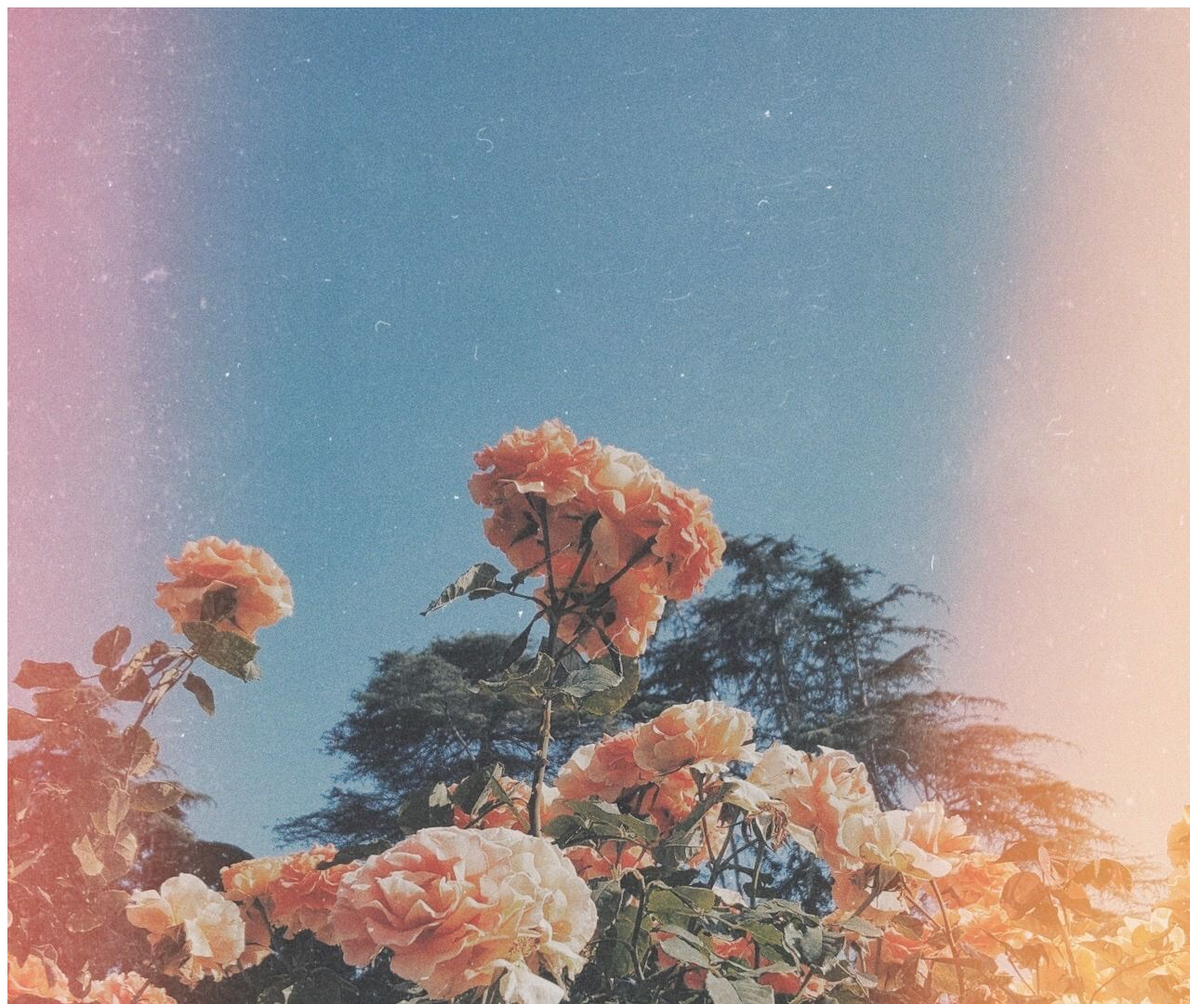
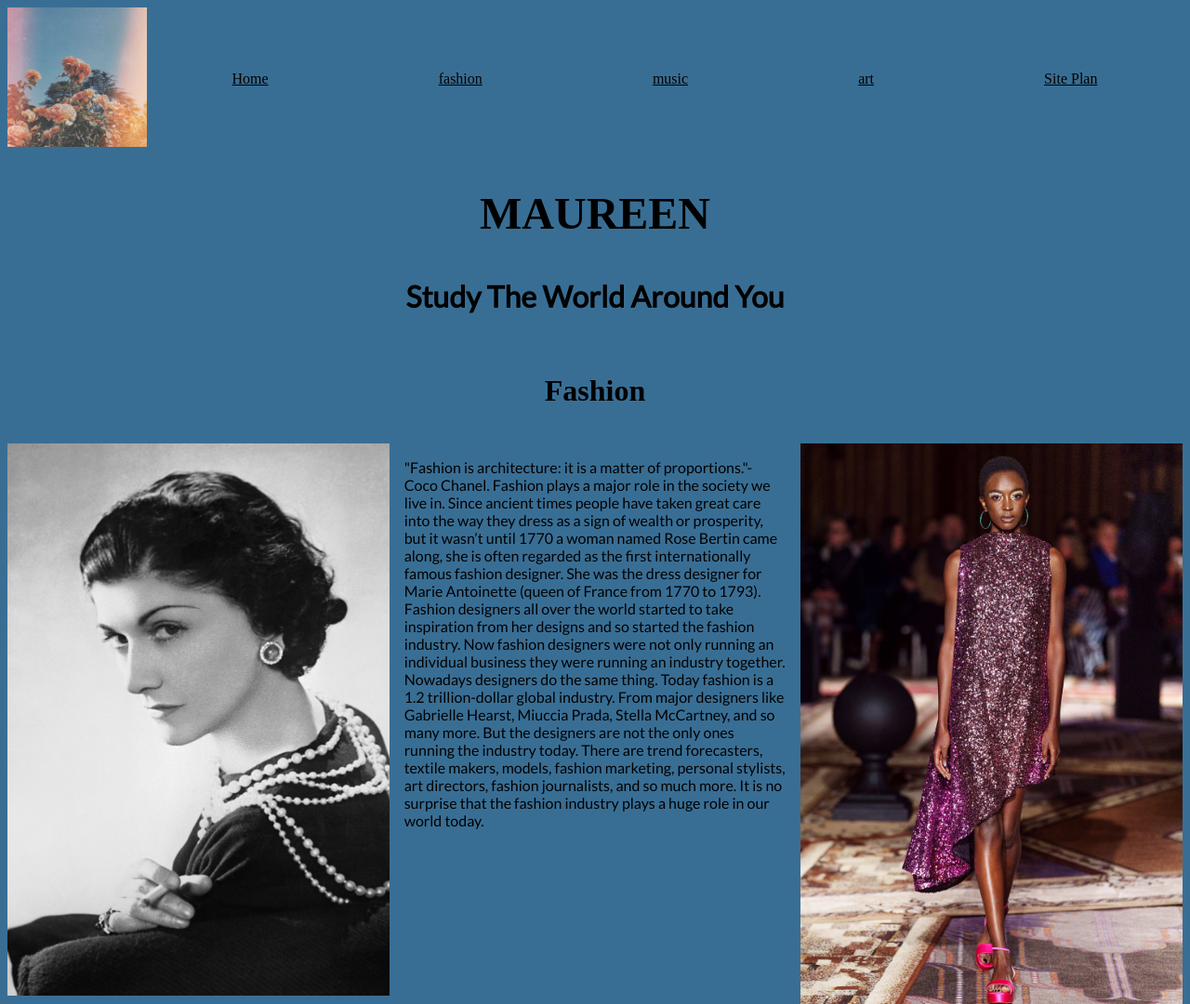
Before and after one commit to brittanypocock/brittanypocock.github.io, a plain HTML site: page wwr/fashion.html in a window 1280 px wide. Shown: the top 1080 px of the page at 93% size. Drawn offline with Linux system fonts and the light colour scheme; a web font is replaced by a local one.

Commit message:
sub page

```diff
--- a/wwr/fashion.html
+++ b/wwr/fashion.html
@@ -5,6 +5,7 @@
     <meta http-equiv="X-UA-Compatible" content="IE=edge">
     <meta name="viewport" content="width=device-width, initial-scale=1.0">
     <title>MAUREEN</title>
+    <link rel="stylesheet" href="styles/maureen.css">
 </head>
 <body>
     <div id="content">
@@ -25,10 +26,12 @@
             <h4>Study The World Around You</h4>
         </section>
     </div>
-    <main class="home-grid">
-        <h1>Fashion</h1>
+    <main class="fashion-grid">
+        <section id="fashion"></section>
+        <h1 class="fashion">Fashion</h1>
+        <section id="chanel"></section>
         <img src="images/chanel.jpg" alt="chanel">
-        <p> "Fashion is architecture: it is a matter of proportions."- Coco Chanel
+        <p> "Fashion is architecture: it is a matter of proportions."- Coco Chanel.
             Fashion plays a major role in the society we live in. Since ancient times people have taken great care into the way they dress as a sign of wealth or prosperity, but it wasn’t until 1770 a woman named Rose Bertin came along, she is often regarded as the first internationally famous fashion designer. She was the dress designer for Marie Antoinette (queen of France from 1770 to 1793). Fashion designers all over the world started to take inspiration from her designs and so started the fashion industry. Now fashion designers were not only running an individual business they were running an industry together.
             Nowadays designers do the same thing. Today fashion is a 1.2 trillion-dollar global industry. From major designers like Gabrielle Hearst, Miuccia Prada, Stella McCartney, and so many more. But the designers are not the only ones running the industry today. There are trend forecasters, textile makers, models, fashion marketing, personal stylists, art directors, fashion journalists, and so much more. It is no surprise that the fashion industry plays a huge role in our world today.
         </p>
--- a/wwr/styles/maureen.css
+++ b/wwr/styles/maureen.css
@@ -70,3 +70,14 @@ img{
 nav a{
     color:black;
 }
+.fashion-grid{
+    display: grid;
+    grid-template-columns: 1fr 1fr 1fr;
+    grid-gap: 1em;
+}
+.fashion{
+    text-align: center;
+}
+.chanel{
+    justify-self: center;
+}
```
